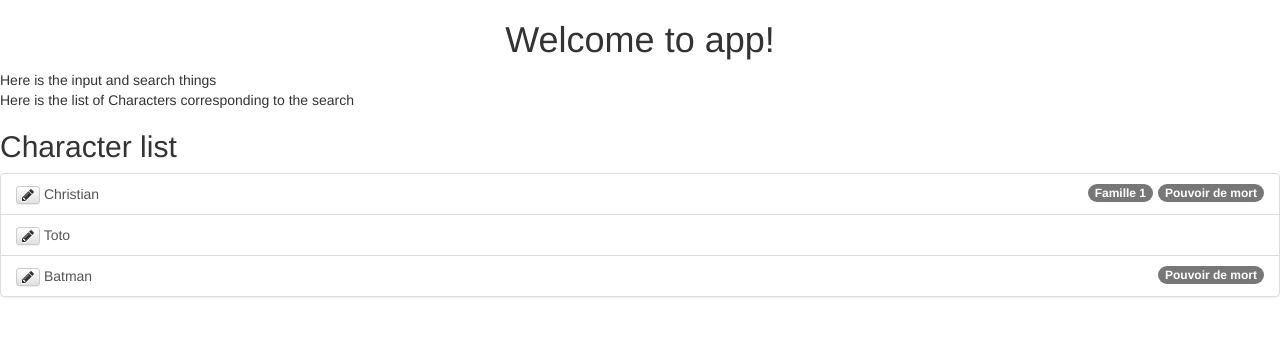
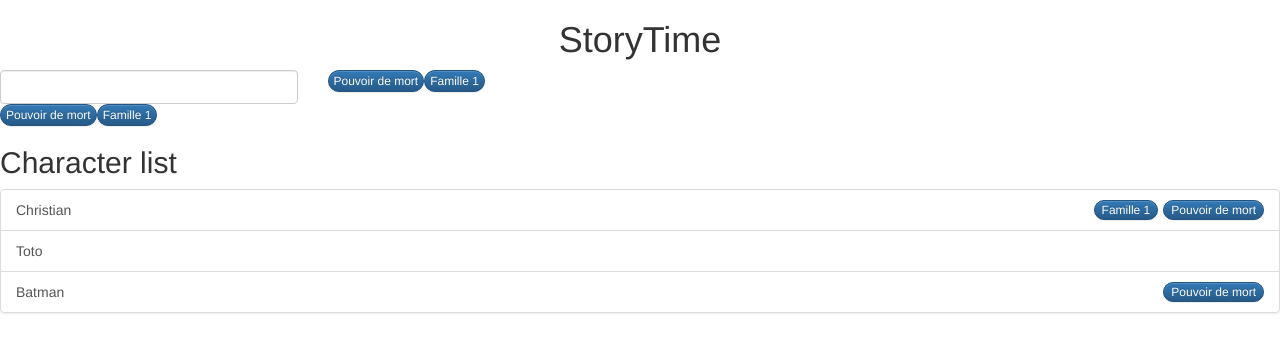
Before and after one commit to gqueste/storytime2, an Angular app in the folder front/: page / in a window 1280 px wide. Shown: the top 352 px of the page. Built offline with nearby package versions, Linux system fonts and the light colour scheme.

Commit message:
Tag & Character classes, input field

```diff
--- a/front/src/app/app.component.css
+++ b/front/src/app/app.component.css
@@ -0,0 +1,4 @@
+.btn-round {
+    border-radius: 11px;
+    font-weight: normal;
+}
--- a/front/src/app/app.component.html
+++ b/front/src/app/app.component.html
@@ -1,19 +1,29 @@
 <!--The content below is only a placeholder and can be replaced.-->
 <div style="text-align:center">
     <h1>
-        Welcome to {{title}}!
+        {{title}}
     </h1>
 </div>
 <div>
-    Here is the input and search things
+    <div class="row">
+        <div class="col-xs-3">
+            <div>
+                <input class="form-control" type="text">
+            </div>
+            <div>
+                <button class="btn btn-primary btn-xs btn-round" *ngFor="let possibleTag of possibleTags">{{possibleTag.title}}</button>
+            </div>
+        </div>
+        <div class="col-xs-9">
+            <button class="btn btn-primary btn-xs btn-round" *ngFor="let currentTag of currentTags">{{currentTag.title}}</button>
+        </div>
+    </div>
 </div>
 <div>
-    Here is the list of Characters corresponding to the search
     <h2>Character list</h2>
     <div class="list-group">
-        <button type="button" class="list-group-item" *ngFor="let character of characters">
-            <span class="badge" *ngFor="let tag of character.tags">{{tag.title}}</span>
-            <button type="button" class="btn btn-default btn-xs fa fa-pencil"></button>
+        <button type="button" class="list-group-item" *ngFor="let character of characters" (click)="onCharacterSelect(character)">
+            <span class="badge btn btn-primary btn-xs btn-round" *ngFor="let tag of character.tags">{{tag.title}}</span>
             {{character.name}}
         </button>
     </div>
--- a/front/src/app/app.component.ts
+++ b/front/src/app/app.component.ts
@@ -1,4 +1,6 @@
 import {Component} from '@angular/core';
+import {Tag} from './tag';
+import {Character} from './character';
 
 @Component({
     selector: 'app-root',
@@ -6,29 +8,61 @@ import {Component} from '@angular/core';
     styleUrls: ['./app.component.css']
 })
 export class AppComponent {
-    title = 'app';
-    characters = [
+    title = 'StoryTime';
+    characters: Character[] = [
         {
+            _id: '1',
             name: 'Christian',
             tags: [
                 {
+                    _id: '1',
                     title: 'Pouvoir de mort'
                 },
                 {
+                    _id: '2',
                     title: 'Famille 1'
                 }
             ]
         },
         {
-            name: 'Toto'
+            _id: '2',
+            name: 'Toto',
+            tags: []
         },
         {
+            _id: '3',
             name: 'Batman',
             tags: [
                 {
+                    _id: '1',
                     title: 'Pouvoir de mort'
                 }
             ]
         }
     ];
+    possibleTags: Tag[] = [
+        {
+            _id: '1',
+            title: 'Pouvoir de mort'
+        },
+        {
+            _id: '2',
+            title: 'Famille 1'
+        }
+    ];
+    currentTags: Tag[] = [
+        {
+            _id: '1',
+            title: 'Pouvoir de mort'
+        },
+        {
+            _id: '2',
+            title: 'Famille 1'
+        }
+    ];
+
+    onCharacterSelect(element: Character): void {
+        console.log("viewing character");
+        console.log(element);
+    }
 }
--- /dev/null
+++ b/front/src/app/character.ts
@@ -0,0 +1,7 @@
+import {Tag} from './tag';
+
+export class Character {
+    _id: string;
+    name: string;
+    tags: Tag[]
+}
--- /dev/null
+++ b/front/src/app/tag.ts
@@ -0,0 +1,4 @@
+export class Tag {
+    _id: string;
+    title: string;
+}
```
